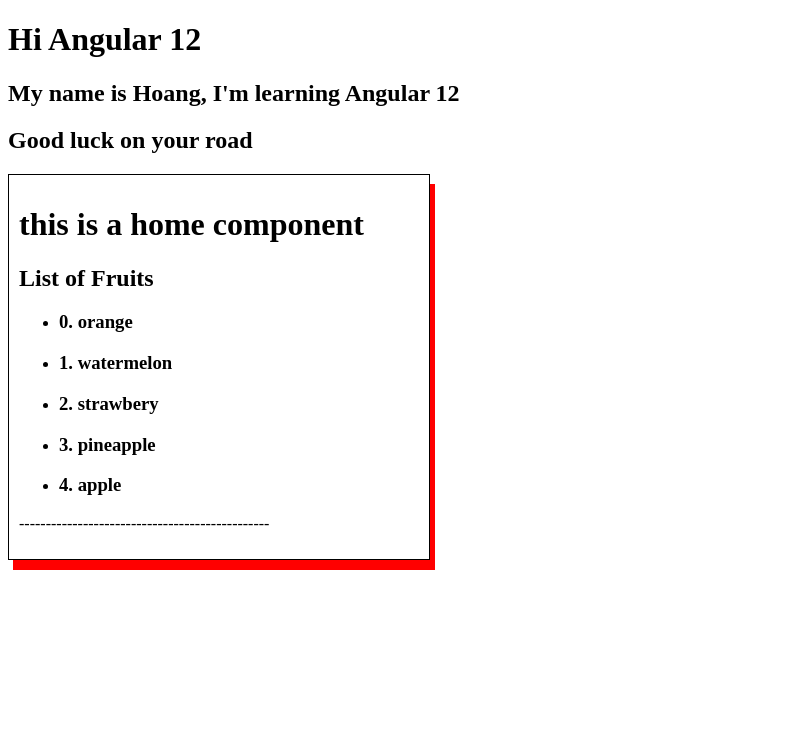
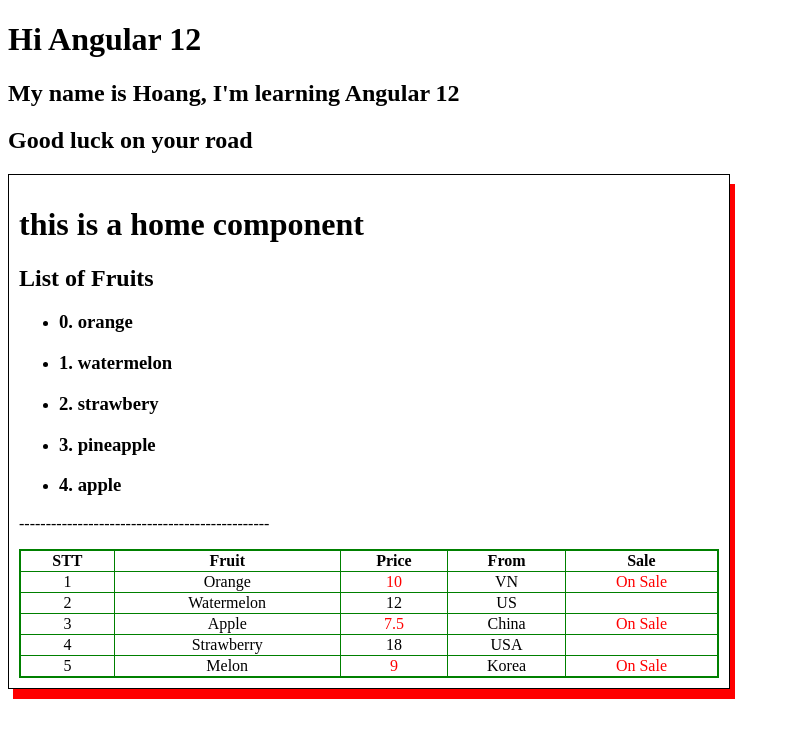
Before and after one commit to daohuyhoang9119/AngularPractice, an Angular app: page / in a window 1280 px wide. Shown: the top 738 px of the page, without its empty margins (0-790 px from the left). Built offline with nearby package versions, Linux system fonts and the light colour scheme.

Commit message:
ngForObject

```diff
--- a/src/app/home/home.component.css
+++ b/src/app/home/home.component.css
@@ -2,5 +2,22 @@
   border: 1px solid black;
   padding: 10px;
   box-shadow: 5px 10px red;
-  width: 400px;
+  width: 700px;
 }
+table,
+th,
+td {
+  border: 1px solid green;
+  border-collapse: collapse;
+  text-align: center;
+}
+th,
+td {
+  background-color: white;
+}
+.fruit__list {
+  border: 2px solid green;
+}
+.sale {
+  color: red;
+}
--- a/src/app/home/home.component.html
+++ b/src/app/home/home.component.html
@@ -2,11 +2,26 @@
   <h1>this is a home component</h1>
   <h2>List of Fruits</h2>
   <ul *ngFor="let fruit of listOfFruits; let i = index">
-    <!-- <li>Orange</li>
-    <li>Melon</li> -->
     <li>
       <h3>{{ i }}. {{ fruit.toLowerCase() }}</h3>
     </li>
   </ul>
   <p>-----------------------------------------------</p>
+  <table style="width: 100%" class="fruit__list">
+    <tr>
+      <th>STT</th>
+      <th>Fruit</th>
+      <th>Price</th>
+      <th>From</th>
+      <th>Sale</th>
+    </tr>
+    <tr *ngFor="let item of fruitStore; let i = index">
+      <td>{{ i + 1 }}</td>
+      <td>{{ item.name }}</td>
+      <td [ngClass]="{ sale: item.price < 11 }">{{ item.price }}</td>
+      <!-- neu item.price < 11 true thi class sale se chay trong css -->
+      <td>{{ item.from }}</td>
+      <td class="sale" *ngIf="item.sale">On Sale</td>
+    </tr>
+  </table>
 </div>
--- a/src/app/home/home.component.ts
+++ b/src/app/home/home.component.ts
@@ -15,6 +15,38 @@ export class HomeComponent implements OnInit {
     'pineapple',
     'apple',
   ];
+  public fruitStore = [
+    {
+      name: 'Orange',
+      price: 10,
+      from: 'VN',
+      sale: true,
+    },
+    {
+      name: 'Watermelon',
+      price: 12,
+      from: 'US',
+      sale: false,
+    },
+    {
+      name: 'Apple',
+      price: 7.5,
+      from: 'China',
+      sale: true,
+    },
+    {
+      name: 'Strawberry',
+      price: 18,
+      from: 'USA',
+      sale: false,
+    },
+    {
+      name: 'Melon',
+      price: 9,
+      from: 'Korea',
+      sale: true,
+    },
+  ];
   ngOnInit(): void {
     console.log(`fruit: ${this.listOfFruits}`);
   }
```
